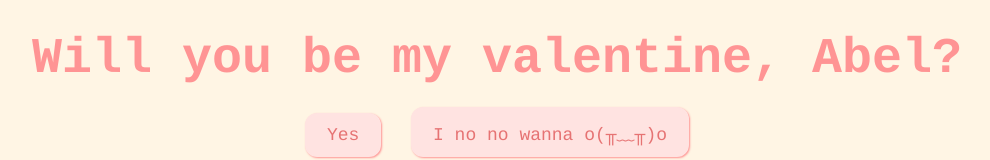
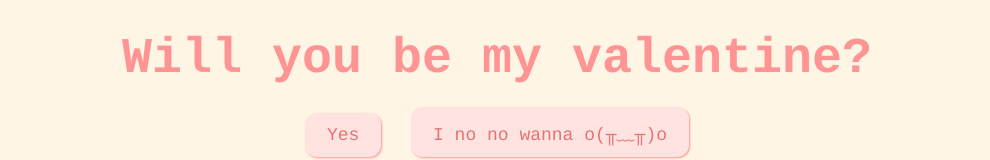
Before and after one commit to CL4Y0101/valentineyh, a plain HTML site: page index.html in a window 1280 px wide. Shown: the top 160 px of the page, without its empty margins (143-1133 px from the left). Drawn offline with Linux system fonts and the light colour scheme.

Commit message:
Update index.html

```diff
--- a/index.html
+++ b/index.html
@@ -7,7 +7,7 @@
     <link rel="stylesheet" href="css/valentine.css" />
   </head>
   <body>
-    <div id="valentineQuestion"><b>Will you be my valentine, Abel? </b></div>
+    <div id="valentineQuestion"><b>Will you be my valentine? </b></div>
     <button class="answerButton" onclick="location.href='thankyou.html'">
       Yes
     </button>
```
